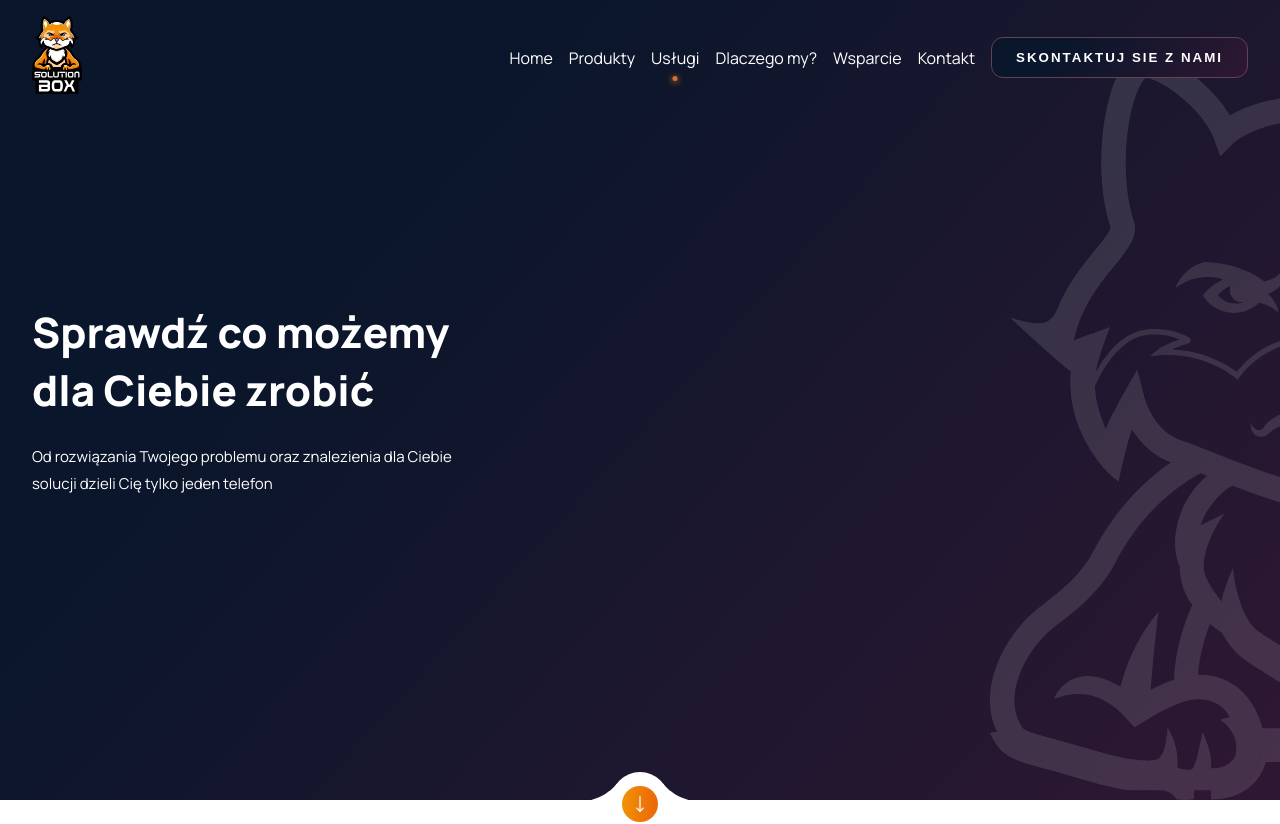
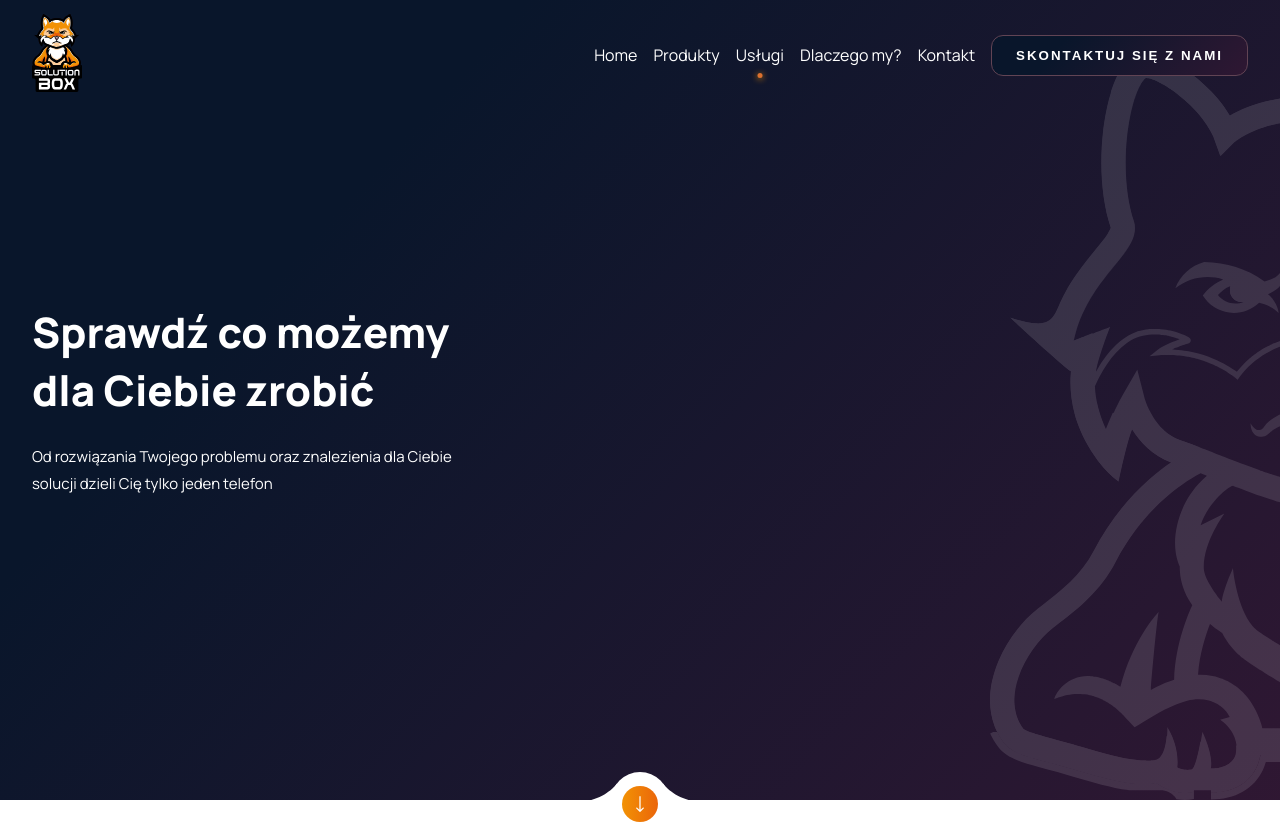
Before and after one commit to CodasticFantastic/solutionbox_website, a Next.js app: page /uslugi in a window 1280 px wide. Shown: the top 824 px of the page. Built offline with nearby package versions, Linux system fonts and the light colour scheme.

Commit message:
Handle header background change color on light/dark sections

```diff
--- a/src/app/uslugi/page.tsx
+++ b/src/app/uslugi/page.tsx
@@ -1,3 +1,4 @@
+import { PageHeaderBackgroundColor } from "@/components/layout/pageHeader/pageHeader.types";
 import SectionDividerOrangeCircle from "@/components/sections/basicSections/sectionDividerOrangeCircle/SectionDividerOrangeCircle";
 import ComplexSolutionsForYourBusiness from "@/components/sections/presentableSections/complexSolutionsForYourBusiness/ComplexSolutionsForYourBusiness";
 import OurServicesAccordionSection from "@/components/sections/presentableSections/ourServicesAccordionSection/OurServicesAccordionSection";
@@ -13,11 +14,19 @@ export const metadata: Metadata = {
 export default function Uslugi() {
   return (
     <main>
-      <ServicesPageHeroSection />
-      <SectionDividerOrangeCircle variant="WHITE" />
-      <OurServicesOrbitalIconsSection />
-      <OurServicesAccordionSection />
-      <ComplexSolutionsForYourBusiness />
+      <div data-nav-bg-color={`${PageHeaderBackgroundColor.DEFAULT}`}>
+        <ServicesPageHeroSection />
+        <SectionDividerOrangeCircle variant="WHITE" />
+      </div>
+      <div data-nav-bg-color={`${PageHeaderBackgroundColor.DARK}`}>
+        <OurServicesOrbitalIconsSection />
+      </div>
+      <div data-nav-bg-color={`${PageHeaderBackgroundColor.DEFAULT}`}>
+        <OurServicesAccordionSection />
+      </div>
+      <div data-nav-bg-color={`${PageHeaderBackgroundColor.DARK}`}>
+        <ComplexSolutionsForYourBusiness />
+      </div>
     </main>
   );
 }
--- a/src/components/layout/pageFooter/PageFooter.tsx
+++ b/src/components/layout/pageFooter/PageFooter.tsx
@@ -2,11 +2,13 @@ import Image from "next/image";
 import styles from "./pageFooter.module.scss";
 import Link from "next/link";
 import Button from "@/components/core/button/Button";
+import { PageHeaderBackgroundColor } from "../pageHeader/pageHeader.types";
 
 export default function PageFooter() {
   return (
     <footer className={styles.pageFooter}>
       {/* Contact Us */}
+      <div data-nav-bg-color={`${PageHeaderBackgroundColor.DEFAULT}`}>
         <section className={styles.contactUsSection}>
           <div className="container">
             <p className={styles.accent}>Dla naszych klientów dostępne jest wsparcie 24/7</p>
@@ -24,6 +26,7 @@ export default function PageFooter() {
             </Button>
           </div>
         </section>
+      </div>
       {/* Main Content */}
       <div className="container">
         <div className={styles.mainFooter}>
--- a/src/components/layout/pageHeader/PageHeader.tsx
+++ b/src/components/layout/pageHeader/PageHeader.tsx
@@ -1,22 +1,65 @@
+"use client";
+
+import { useEffect, useState } from "react";
 import styles from "./pageHeader.module.scss";
 import Image from "next/image";
 import Button from "../../core/button/Button";
 import Link from "next/link";
 import PageHeaderNavLink from "./pageHeaderNavLink/PageHeaderNavLink";
 import PageHeaderMobileMenu from "./pageHeaderMobileMenu/PageHeaderMobileMenu";
+import { PageHeaderBackgroundColor } from "./pageHeader.types";
 
 const menuConfig = [
   { text: "Home", link: "/" },
   { text: "Produkty", link: "/produkty" },
   { text: "Usługi", link: "/uslugi" },
   { text: "Dlaczego my?", link: "/dlaczego-my" },
-  { text: "Wsparcie", link: "/wsparcie" },
   { text: "Kontakt", link: "/kontakt" },
 ];
 
 export default function PageHeader() {
+  const [sectionBackgroundColor, setSectionBackgroundColor] = useState<PageHeaderBackgroundColor>(PageHeaderBackgroundColor.DEFAULT);
+
+  // Detect section color below header based on "data-nav-bg-color" attribute
+  useEffect(() => {
+    function findSectionBelowFixedElement() {
+      const fixedElement = document.querySelector(".fixedElement");
+
+      if (!fixedElement) return null;
+      const fixedRect = fixedElement.getBoundingClientRect();
+
+      const sections = document.querySelectorAll("div[data-nav-bg-color]");
+
+      if (sections.length === 0) setSectionBackgroundColor(PageHeaderBackgroundColor.DEFAULT);
+
+      for (const section of sections) {
+        const rect = section.getBoundingClientRect();
+        if (fixedRect.bottom >= rect.top && fixedRect.bottom <= rect.bottom) {
+          const setColor = section.getAttribute("data-nav-bg-color");
+          switch (setColor) {
+            case PageHeaderBackgroundColor.DEFAULT:
+              setSectionBackgroundColor(PageHeaderBackgroundColor.DEFAULT);
+              break;
+            case PageHeaderBackgroundColor.DARK:
+              setSectionBackgroundColor(PageHeaderBackgroundColor.DARK);
+              break;
+            default:
+              setSectionBackgroundColor(PageHeaderBackgroundColor.DEFAULT);
+          }
+        }
+      }
+    }
+
+    findSectionBelowFixedElement();
+    window.addEventListener("scroll", findSectionBelowFixedElement);
+
+    return () => {
+      window.removeEventListener("scroll", findSectionBelowFixedElement);
+    };
+  }, []);
+
   return (
-    <header className={`${styles.pageHeader} container`}>
+    <header className={`${styles.pageHeader} container fixedElement ${sectionBackgroundColor === "DARK" ? styles.dark : ""}`}>
       <Link href="/" className={styles.logo}>
         <Image src="/branding/solution-box-logo.svg" alt="Solution Box" width={50} height={78} />
       </Link>
@@ -29,7 +72,7 @@ export default function PageHeader() {
           ))}
         </nav>
         <Button variant="DARK" linkTo="tel:+48693200900" customStyles={{ padding: "12px 24px" }}>
-          Skontaktuj sie z nami
+          Skontaktuj się z nami
         </Button>
       </div>
       <div className={styles.mobileMenu}>
--- a/src/components/layout/pageHeader/pageHeader.module.scss
+++ b/src/components/layout/pageHeader/pageHeader.module.scss
@@ -1,12 +1,29 @@
 .pageHeader {
   position: fixed;
-  top: 16px;
   left: 0;
   right: 0;
   display: flex;
   justify-content: space-between;
   align-items: center;
   z-index: 1000;
+  height: calc(78px + 32px);
+
+  &::after {
+    content: "";
+    position: absolute;
+    top: 0;
+    left: 0;
+    right: 0;
+    bottom: 0;
+    background: var(--bg-gradient-1);
+    opacity: 0;
+    transition: opacity 0.4s linear;
+    z-index: -1;
+  }
+
+  &.dark::after {
+    opacity: 1;
+  }
 
   .desktopMenu {
     display: flex;
@@ -26,6 +43,8 @@
 
 @media (max-width: 860px) {
   .pageHeader {
+    height: calc(78px + 16px);
+
     .desktopMenu {
       display: none;
     }
--- /dev/null
+++ b/src/components/layout/pageHeader/pageHeader.types.ts
@@ -0,0 +1,4 @@
+export enum PageHeaderBackgroundColor {
+  DEFAULT = "DEFAULT",
+  DARK = "DARK",
+}
--- a/src/components/layout/pageHeader/pageHeaderMobileMenu/pageHeaderMobileMenu.module.scss
+++ b/src/components/layout/pageHeader/pageHeaderMobileMenu/pageHeaderMobileMenu.module.scss
@@ -9,6 +9,7 @@
   flex-direction: column;
   justify-content: flex-start;
   align-items: flex-start;
+  box-shadow: 0px 4px 4px rgba(0, 0, 0, 0.25);
 
   // Close/Open behavior
   height: 0px;
@@ -17,7 +18,7 @@
   transition: 0.15s linear;
 
   &.open {
-    height: 516px;
+    height: 448px;
     overflow: auto;
     pointer-events: all;
   }
```
Also changed, not shown: src/app/page.tsx (+11 -5 lines). Lines whose indentation alone changed are shown as unchanged.
